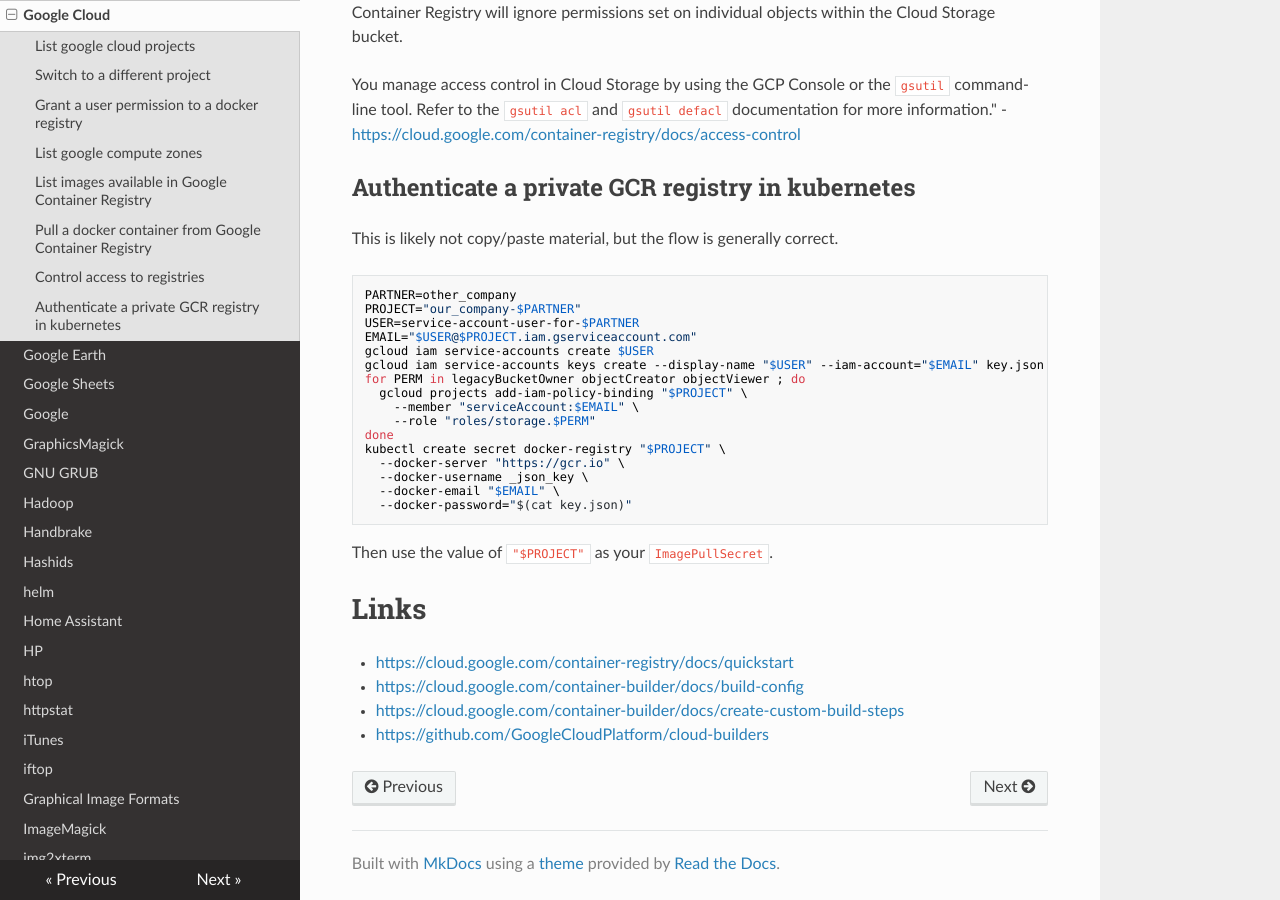
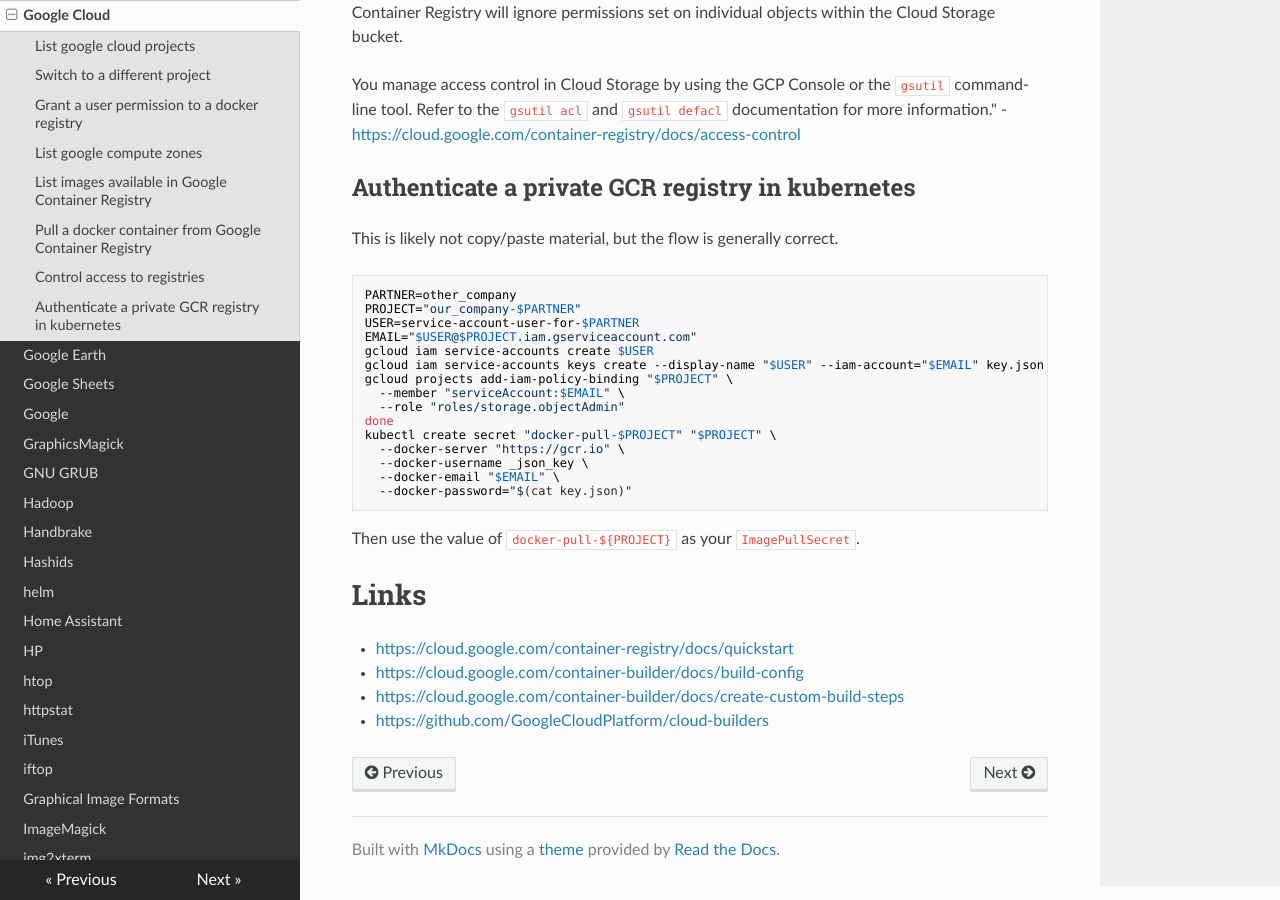
Before and after one commit to lando-cal/tech-notes, an MkDocs documentation site: the page built from docs/google-cloud.md, in a window 1280 px wide and 900 px high, scrolled down 1082 px. Built offline with MkDocs 1.6.1, drawn with Linux system fonts in a browser that asks for light colours; nearby versions of some CDN libraries.

Commit message:
Update docs with more accurate content

````diff
--- a/docs/google-cloud.md
+++ b/docs/google-cloud.md
@@ -54,19 +54,18 @@ USER=service-account-user-for-$PARTNER
 EMAIL="$USER@$PROJECT.iam.gserviceaccount.com"
 gcloud iam service-accounts create $USER
 gcloud iam service-accounts keys create --display-name "$USER" --iam-account="$EMAIL" key.json
-for PERM in legacyBucketOwner objectCreator objectViewer ; do
-  gcloud projects add-iam-policy-binding "$PROJECT" \
-    --member "serviceAccount:$EMAIL" \
-    --role "roles/storage.$PERM"
+gcloud projects add-iam-policy-binding "$PROJECT" \
+  --member "serviceAccount:$EMAIL" \
+  --role "roles/storage.objectAdmin"
 done
-kubectl create secret docker-registry "$PROJECT" \
+kubectl create secret "docker-pull-$PROJECT" "$PROJECT" \
   --docker-server "https://gcr.io" \
   --docker-username _json_key \
   --docker-email "$EMAIL" \
   --docker-password="$(cat key.json)"
 ```
 
-Then use the value of `"$PROJECT"` as your `ImagePullSecret`.
+Then use the value of `docker-pull-${PROJECT}` as your `ImagePullSecret`.
 
 # Links
 
````
